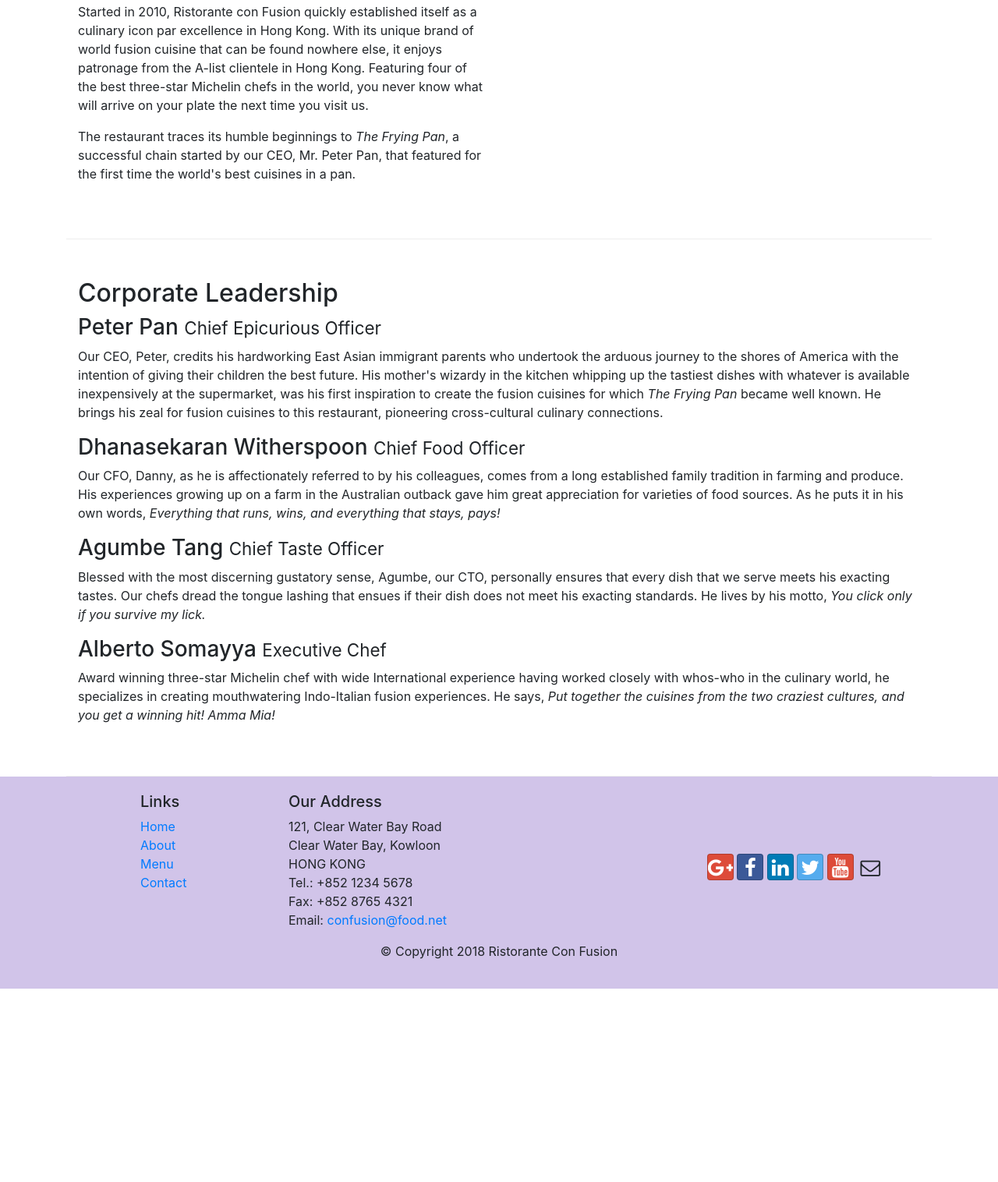
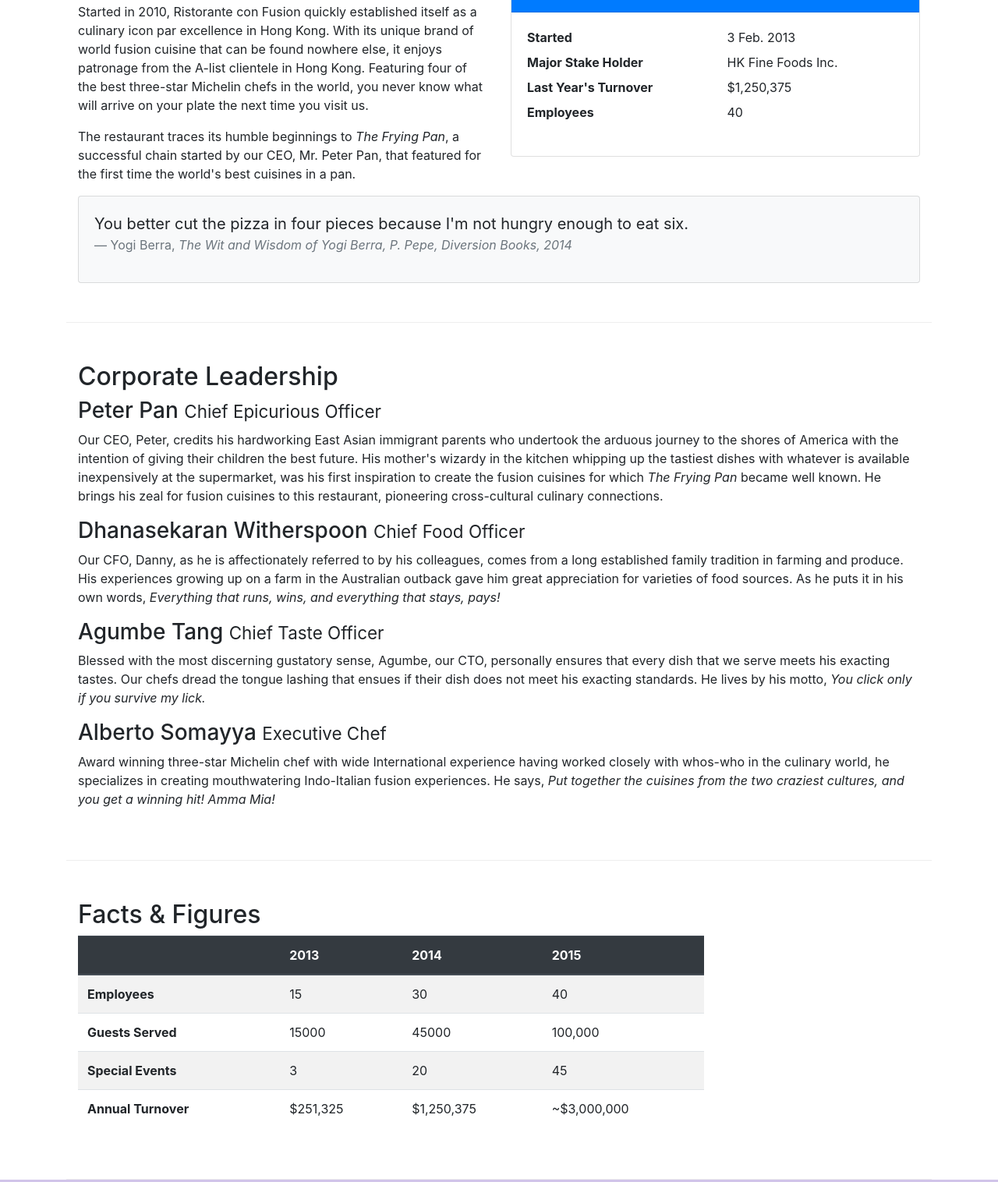
Before and after one commit to Timilehin-bello/conFusion, a website: page aboutus.html in a window 1280 px wide. Shown: the part 558-2074 px from the top of the page at 78% size. Before the commit the page ends 1826 px from the top, so only its background shows below. Drawn offline with nearby package versions, Linux system fonts and the light colour scheme.

Commit message:
Displaying contemt: Table and card

```diff
--- a/aboutus.html
+++ b/aboutus.html
@@ -65,10 +65,36 @@
                 <p>Started in 2010, Ristorante con Fusion quickly established itself as a culinary icon par excellence in Hong Kong. With its unique brand of world fusion cuisine that can be found nowhere else, it enjoys patronage from the A-list clientele in Hong Kong.  Featuring four of the best three-star Michelin chefs in the world, you never know what will arrive on your plate the next time you visit us.</p>
                 <p>The restaurant traces its humble beginnings to <em>The Frying Pan</em>, a successful chain started by our CEO, Mr. Peter Pan, that featured for the first time the world's best cuisines in a pan.</p>
             </div>
-            <div>
+            <div class="col-12 col-sm-6">
+                <div class="card">
+                    <h3 class="card-header bg-primary text-white">Facts At a Glance</h3>
+                    <div class="card-body">
+                        <dl class="row">
+                            <dt class="col-6">Started</dt>
+                            <dd class="col-6">3 Feb. 2013</dd>
+                            <dt class="col-6">Major Stake Holder</dt>
+                            <dd class="col-6">HK Fine Foods Inc.</dd>
+                            <dt class="col-6">Last Year's Turnover</dt>
+                            <dd class="col-6">$1,250,375</dd>
+                            <dt class="col-6">Employees</dt>
+                            <dd class="col-6">40</dd>
+                        </dl>
+                    </div>
+                </div>
+            </div>
+            <div class="col-12">
+                <div class="card card-body bg-light">
+                    <blockquote class="blockquote">
+                        <p class="mb-0">You better cut the pizza in four pieces because
+                            I'm not hungry enough to eat six.</p>
+                        <footer class="blockquote-footer">Yogi Berra,
+                            <cite title="Source Title">The Wit and Wisdom of Yogi Berra,
+                            P. Pepe, Diversion Books, 2014</cite>
+                        </footer>
+                    </blockquote>
+                </div>
             </div>
         </div>
-
 
         <div class="row row-content">
             <div class="col-12 col-sm-12">
@@ -83,7 +109,52 @@
                 <p class="d-none d-sm-block">Award winning three-star Michelin chef with wide International experience having worked closely with whos-who in the culinary world, he specializes in creating mouthwatering Indo-Italian fusion experiences. He says, <em>Put together the cuisines from the two craziest cultures, and you get a winning hit! Amma Mia!</em></p>
             </div>
        </div>
+       <div class="row row-content">
+           <div class="col-12 col-sm-9">
+                <h2>Facts &amp; Figures</h2>
+                <div class="table-responsive">
+                    <table class="table table-striped">
+                        <thead class="thead-dark">
+                            <tr>
+                                <th>&nbsp;</th>
+                                <th>2013</th>
+                                <th>2014</th>
+                                <th>2015</th>
+                            </tr>
+                        </thead>
+                        <tbody>
+                            <tr>
+                                <th>Employees</th>
+                                <td>15</td>
+                                <td>30</td>
+                                <td>40</td>
+                            </tr>
+                            <tr>
+                                <th>Guests Served</th>
+                                <td>15000</td>
+                                <td>45000</td>
+                                <td>100,000</td>
+                            </tr>
+                            <tr>
+                                <th>Special Events</th>
+                                <td>3</td>
+                                <td>20</td>
+                                <td>45</td>
+                            </tr>
+                            <tr>
+                                <th>Annual Turnover</th>
+                                <td>$251,325</td>
+                                <td>$1,250,375</td>
+                                <td>~$3,000,000</td>
+                            </tr>
+                        </tbody>
+                    </table>
+                </div>
+           </div>
+           <div class="col-12 col-sm-3">
 
+           </div>
+       </div>
     </div>
 
     <footer class="footer">
```
Also changed, not shown: contactus.html (+29 -1 lines).
